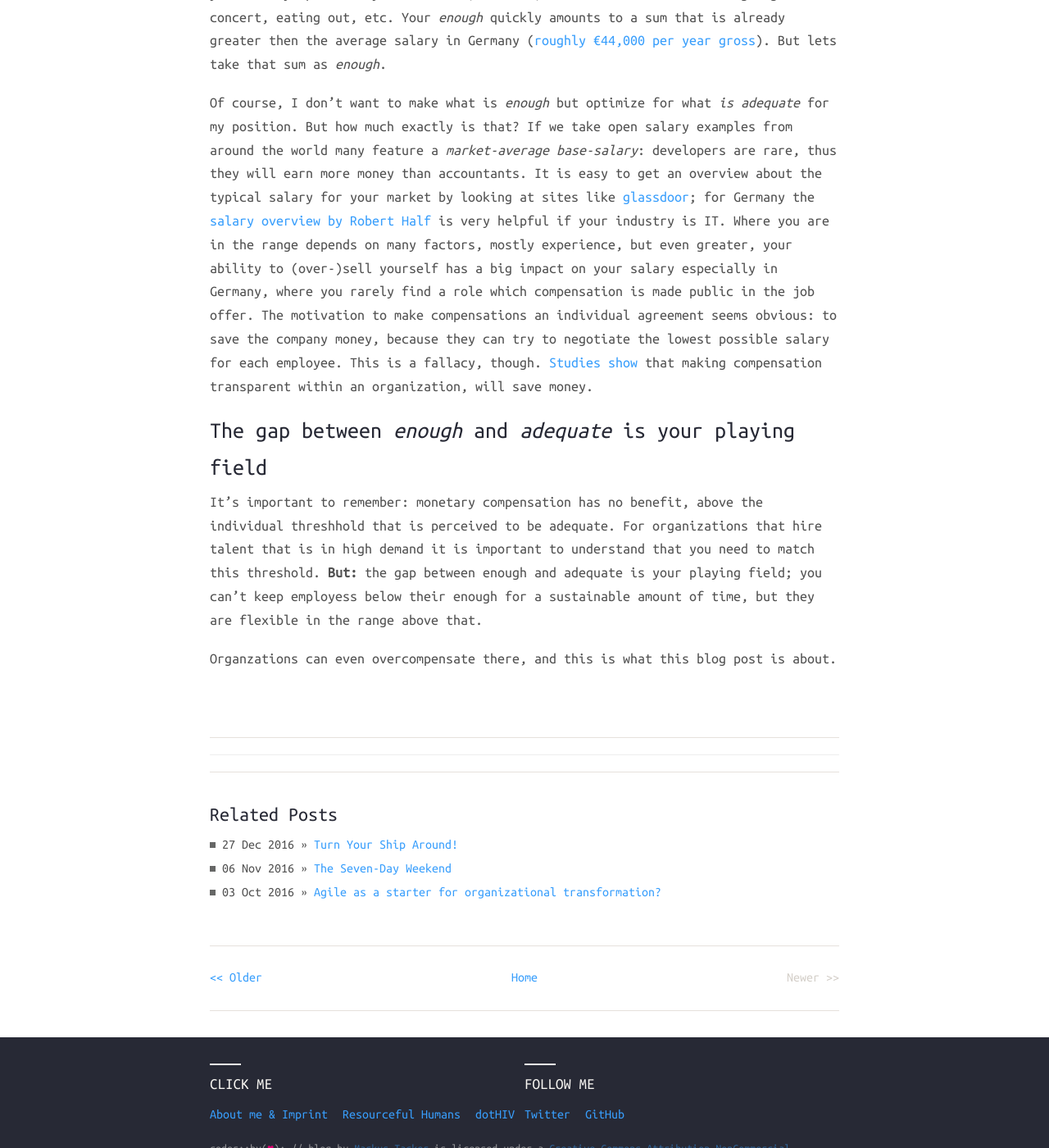
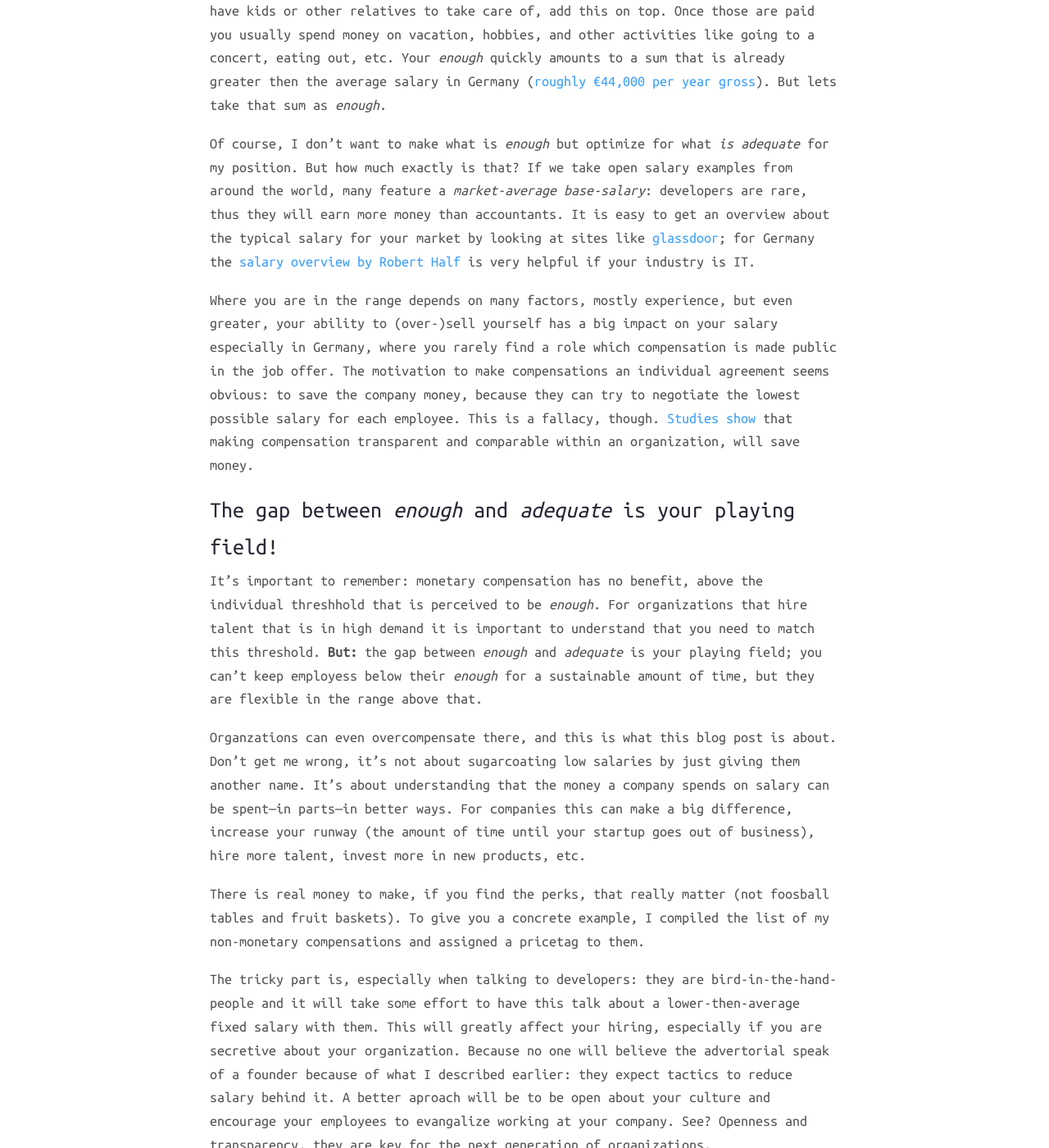
Before and after one commit to coderbyheart/blog, a Jekyll site: the page built from _posts/2016-12-27-I-make-euro-101750-in-non-monetary-compensation-a-year.md, in a window 1280 px wide and 1400 px high, scrolled down 712 px. Shown: the whole window at 82% size. Built offline with Jekyll 4.4.1, drawn with Linux system fonts in a browser that asks for light colours; nearby versions of some CDN libraries; comment, search, counter and statistics services are not loaded; some of the changed text lies outside the part shown.

Commit message:
Saved 2016-12-27-I-make-euro-101750-in-non-monetary-compensation-a-year.md with Dillinger.io

```diff
--- a/_posts/2016-12-27-I-make-euro-101750-in-non-monetary-compensation-a-year.md
+++ b/_posts/2016-12-27-I-make-euro-101750-in-non-monetary-compensation-a-year.md
@@ -16,15 +16,24 @@
 
 Salary is probably one of the most dreadful topics, especially because it is a [hygiene factor][HF]: earning *not enough* money will affect your satisfaction greatly, but earning more than you need won't improve your performance equally strong.
 
+## What is enough?
+
 Let's talk a little bit about *enough*: the actual sum that you need to live depends on your fixed costs for basics like food, rent and savings for your retirement. If you have kids or other relatives to take care of, add this on top. Once those are paid you usually spend money on vacation, hobbies, and other activities like going to a concert, eating out, etc. Your *enough* quickly amounts to a sum that is already greater then the average salary in Germany ([roughly €44,000 per year gross][GS]). But lets take that sum as *enough*.
 
-Of course, I don't want to make what is *enough* but optimize for what *is adequate* for my position. But how much exactly is that? If we take open salary examples from around the world many feature a *market-average base-salary*: developers are rare, thus they will earn more money than accountants. It is easy to get an overview about the typical salary for your market by looking at sites like [glassdoor][GD]; for Germany the [salary overview by Robert Half](SO) is very helpful if your industry is IT. Where you are in the range depends on many factors, mostly experience, but even greater, your ability to (over-)sell yourself has a big impact on your salary especially in Germany, where you rarely find a role which compensation is made public in the job offer. The motivation to make compensations an individual agreement seems obvious: to save the company money, because they can try to negotiate the lowest possible salary for each employee. This is a fallacy, though. [Studies show][TS] that making compensation transparent within an organization, will save money.
+Of course, I don't want to make what is *enough* but optimize for what *is adequate* for my position. But how much exactly is that? If we take open salary examples from around the world, many feature a *market-average base-salary*: developers are rare, thus they will earn more money than accountants. It is easy to get an overview about the typical salary for your market by looking at sites like [glassdoor][GD]; for Germany the [salary overview by Robert Half](SO) is very helpful if your industry is IT.
 
-## The gap between *enough* and *adequate* is your playing field
+Where you are in the range depends on many factors, mostly experience, but even greater, your ability to (over-)sell yourself has a big impact on your salary especially in Germany, where you rarely find a role which compensation is made public in the job offer. The motivation to make compensations an individual agreement seems obvious: to save the company money, because they can try to negotiate the lowest possible salary for each employee. This is a fallacy, though. [Studies show][TS] that making compensation transparent and comparable within an organization, will save money.
 
-It's important to remember: monetary compensation has no benefit, above the individual threshhold that is perceived to be adequate. For organizations that hire talent that is in high demand it is important to understand that you need to match this threshold. **But:** the gap between enough and adequate is your playing field; you can't keep employess below their enough for a sustainable amount of time, but they are flexible in the range above that.
+## The gap between *enough* and *adequate* is your playing field!
 
-Organzations can even overcompensate there, and this is what this blog post is about.
+It's important to remember: monetary compensation has no benefit, above the individual threshhold that is perceived to be *enough*. For organizations that hire talent that is in high demand it is important to understand that you need to match this threshold. **But:** the gap between *enough* and *adequate* is your playing field; you can't keep employess below their *enough* for a sustainable amount of time, but they are flexible in the range above that.
+
+Organzations can even overcompensate there, and this is what this blog post is about. Don't get me wrong, it's not about sugarcoating low salaries by just giving them another name. It's about understanding that the money a company spends on salary can be spent—in parts—in better ways. For companies this can make a big difference, increase your runway (the amount of time until your startup goes out of business), hire more talent, invest more in new products, etc.
+
+There is real money to make, if you find the perks, that really matter (not foosball tables and fruit baskets). To give you a concrete example, I compiled the list of my non-monetary compensations and assigned a pricetag to them.
+
+The tricky part is, especially when talking to developers: they are bird-in-the-hand-people and it will take some effort to have this talk about a lower-then-average fixed salary with them. This will greatly affect your hiring, especially if you are secretive about your organization. Because no one will believe the advertorial speak of a founder because of what I described earlier: they expect tactics to reduce salary behind it. A better aproach will be to be open about your culture and encourage your employees to evangalize working at your company. See? Openness and transparency, they are key for the next generation of organizations.
+
 
 [RH]: http://www.resourceful-humans.com/?utm_source=coderbyheart&utm_medium=blogpost&utm_campaign=I-make-euro-101750-in-non-monetary-compensation-a-year
 [HF]: https://en.wikipedia.org/wiki/Two-factor_theory
```
